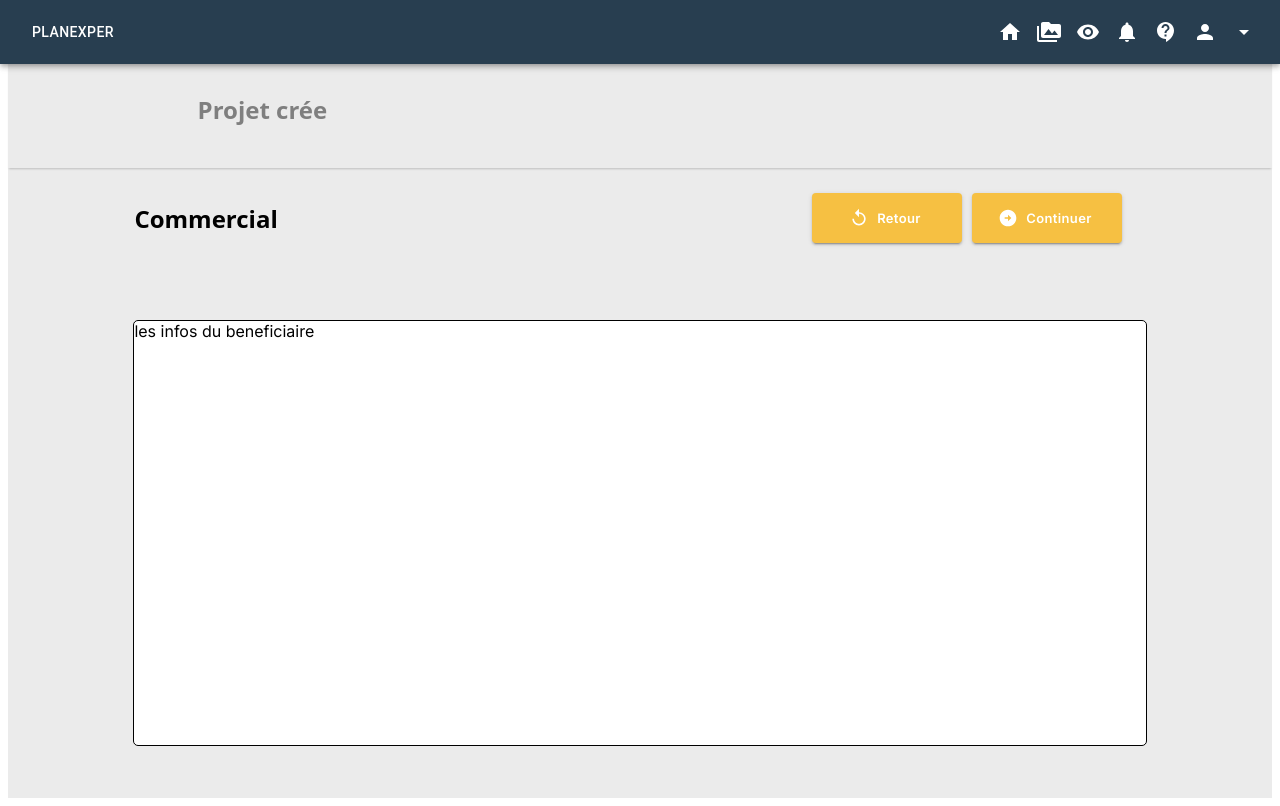
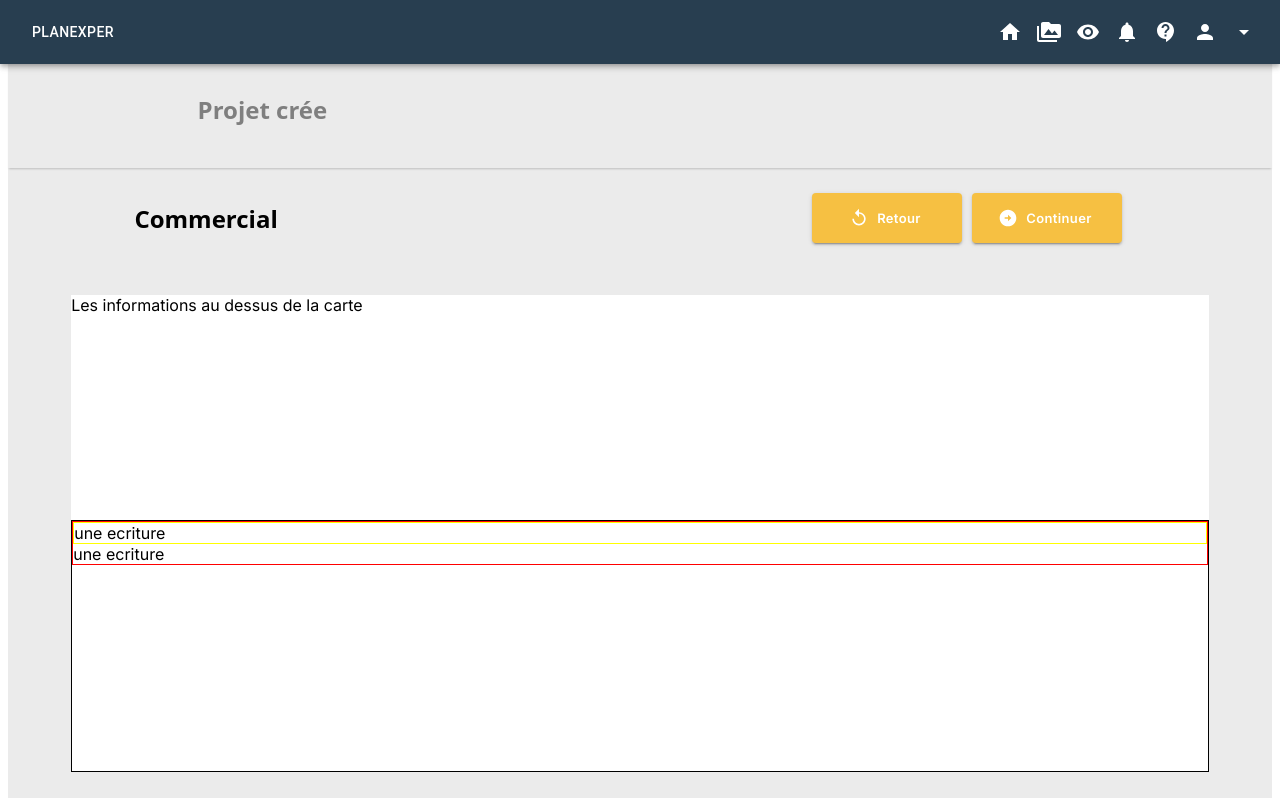
Before and after one commit to accardigianni/planexperbeta, a Next.js app: page / in a window 1280 px wide. Built offline with nearby package versions, Linux system fonts and the light colour scheme.

Commit message:
commit before rfeactor with mui design

```diff
--- a/src/app/component/board/BoardTemplate.tsx
+++ b/src/app/component/board/BoardTemplate.tsx
@@ -1,14 +1,135 @@
 import React from "react";
-import "./styleBoard.css";
+import { Grid, TextField } from "@mui/material";
+import { Box } from '@mui/material';
+import ModeEditOutlineIcon from '@mui/icons-material/ModeEditOutline';
+
+export default function BoardBeneficiaryInfo() {
+  return (
+    <>
+      <Box
+        sx={{
+          height: "90%",
+          width: "90%",
+          display: "flex",
+          justifyContent:"center",
+          backgroundColor: 'white'}}>
+        {/* je declare deux lignes */}
+        <Grid container direction="row" >
+          <Grid xs={12} >
+            <span style={{justifyContent:"center"}}> Les informations au dessus de la carte</span>
+          </Grid>
+          <Grid xs={12} sx={{ border: '1px solid black' }}>
+            {/* dans ma 2eme ligne je declare des colonnes qui feront toute la longueur de mes lignes */}
+            <Grid container xs={12} direction='column' sx={{ border: '1px solid red ' }}>
+                <Grid sx={{  border: '1px solid yellow'}}>
+                  <span>une ecriture</span>
+                </Grid>
+                <Grid sx={{ }}>
+                  <span>une ecriture</span>
+                </Grid>
+
+            </Grid>
+          </Grid>
+        </Grid>
+      </Box>
+    </>
+  );
+}
 
 
-export default function BoardBeneficiaryInfo() {
 
-return(
-  <>
-  <div className="board">
-    les infos du beneficiaire
-  </div>
-  </>
 
-)}
+
+
+
+
+
+{/* <TextField
+                  id="outlined-required"
+                  label="Prénom"
+                  defaultValue="Adrien"
+                /> */}
+
+{/* <TextField
+                  id="outlined-required"
+                  label="Nom de famille"
+                  defaultValue="Crivellaro"
+                /> */}
+
+{/* <TextField
+                  id="outlined-required"
+                  label="Addresss"
+                  defaultValue="92, Avenue de Saint-Mandé"
+                />
+                <TextField
+                  id="outlined-required"
+                  label="Code postal"
+                  defaultValue="75012"
+                />
+                <TextField
+                  id="outlined-required"
+                  label="Ville"
+                  defaultValue="Paris"
+                />
+                <TextField
+                  id="outlined-required"
+                  label="Email"
+                  defaultValue="acrivel@gmail.com"
+                />
+                <TextField
+                  id="outlined-required"
+                  label="Téléphone"
+                  defaultValue="02 40 06 54 75"
+                /> */}
+
+
+
+  //   <>
+  //   <Box sx={{
+  //           height: "100%",
+  //           width: "100%",
+  //           display: "flex",
+  //           flexDirection: "row",
+  //           alignItems: "center",
+  //           backgroundColor: 'white'
+  //         }}>
+  //     {/* <Box sx={{
+  //       height : '100%',
+  //       width: '50%',
+  //       flexDirection: 'column'
+  //       }}> */}
+  //         <Grid container spacing={2}>
+  //           <span style={{
+  //           fontFamily:'Noto Sans',
+  //           fontSize: '30px',
+  //           fontWeight: 600,
+  //           }}>
+  //           PARTICULIER BENEFICIAIRE
+  //           </span>
+  //           <ModeEditOutlineIcon style={{
+  //             border: '1px solid',
+  //             borderRadius: '5px',
+  //             marginLeft: "10px",
+  //             fontSize: '20px',
+  //             color: 'grey'
+  //           }} />
+  //           <br />
+  //           <span style={{
+  //           fontFamily:'Roboto',
+  //           fontSize: '12px',
+  //           }}>
+  //             pour modifier appuyer avec le stylo
+  //           </span>
+  //         </Grid>
+
+
+
+  //     </Box>
+  //     {/* <Box sx={{height : '100%', width: '50%'}} >
+  //      particulier beneficiaire
+  //     </Box> */}
+  //   {/* </Box> */}
+
+  //   </>
+
+  // )}
--- a/src/app/page.tsx
+++ b/src/app/page.tsx
@@ -1,11 +1,11 @@
 // pages/index.tsx
 import React from 'react';
-import Beneficiaire2 from './pages/beneficiaire2';
+import Beneficiaire from './pages/beneficiaire';
 
 export default function Home() {
   return (
     <div>
-    <Beneficiaire2 />
+    <Beneficiaire />
     </div>
   );
 }
--- a/src/app/pages/beneficiaire2.tsx
+++ b/src/app/pages/beneficiaire.tsx
@@ -8,7 +8,7 @@ import BoardBeneficiaryInfo from '../component/board/BoardTemplate';
 import CommercialText from '../component/CommercialText/commercialTextfiel';
 import './styleBeneficiaire2.css'
 
-export default function Beneficiaire2() {
+export default function Beneficiaire() {
     return (
       <div>
       <div className='parent'>
--- a/src/theme.tsx
+++ b/src/theme.tsx
@@ -11,6 +11,7 @@ const theme = createTheme({
     }
   },
   components:{
+    // custom button
     MuiButton:{
       styleOverrides:{
         contained:{
@@ -22,6 +23,7 @@ const theme = createTheme({
         },
       },
     },
+    // custom app bar
     MuiAppBar:{
       styleOverrides:{
         root: {
@@ -29,10 +31,32 @@ const theme = createTheme({
           color:'white'
         },
       }
+    },
+    // custom textfield form
+    MuiTextField:{
+      styleOverrides:{
+        root:{
+          backgroundColor: '#eeeeee',
+
+          '& .MuiInputBase-input':{ // cibler l'input du TextField
+            fontWeight: 'bold',
+            fontSize: '15px',
+            lineHeight: '16px',
+            fontFamily: 'Inter, sans-serif',
+            color: '#000000e5',
+          },
+          // '& .MuiInputLabel-root': { // cibler le label du TextField ???
+          //   fontFamily: 'Roboto, sans-serif', // personnaliser la police du label
+          //   fontWeight:'bold',
+          //   fontSize: '11px',
+          //   lineHeight: '16px',
+          //   color: '#000000e5',
+          // },
+
+        }
+      },
     }
-  },
-
-
+  }
 });
 
 export default theme;
```
